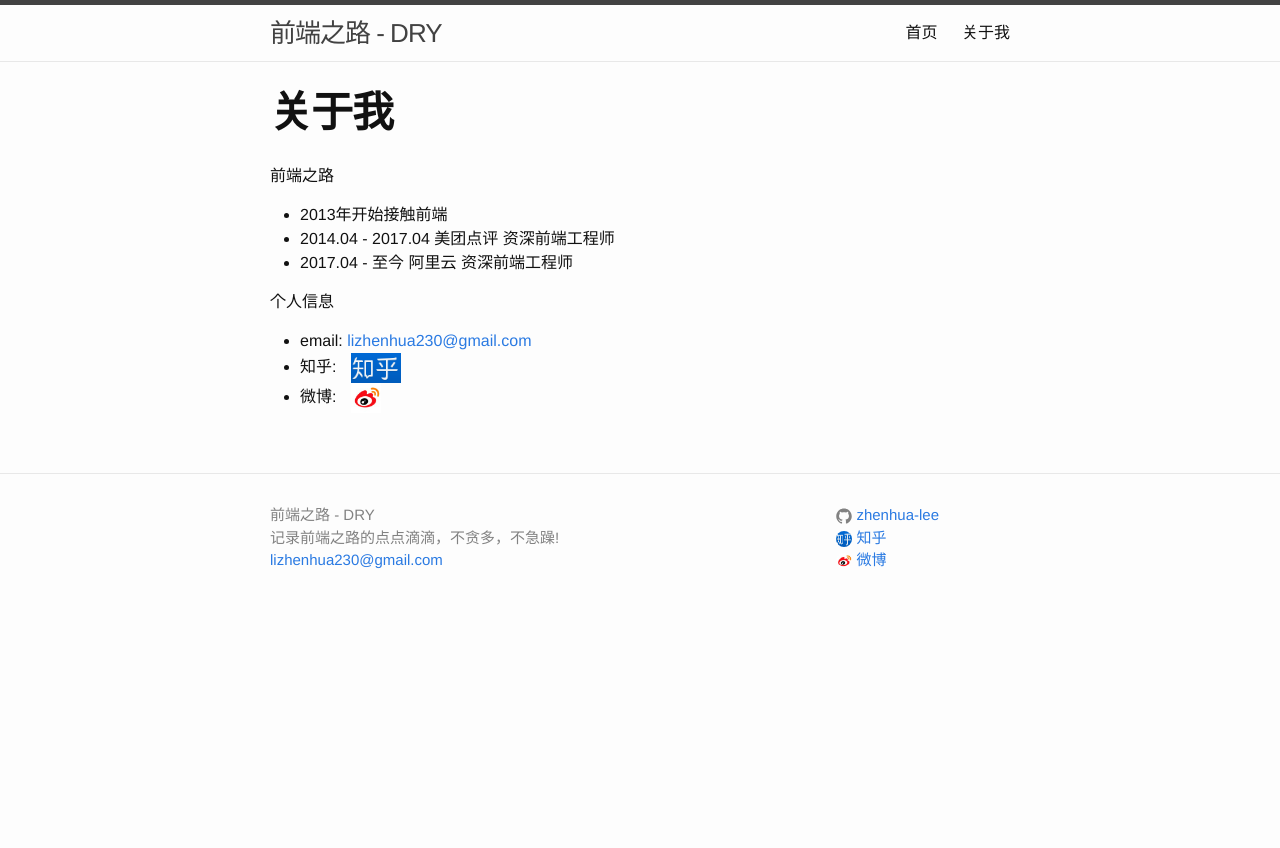
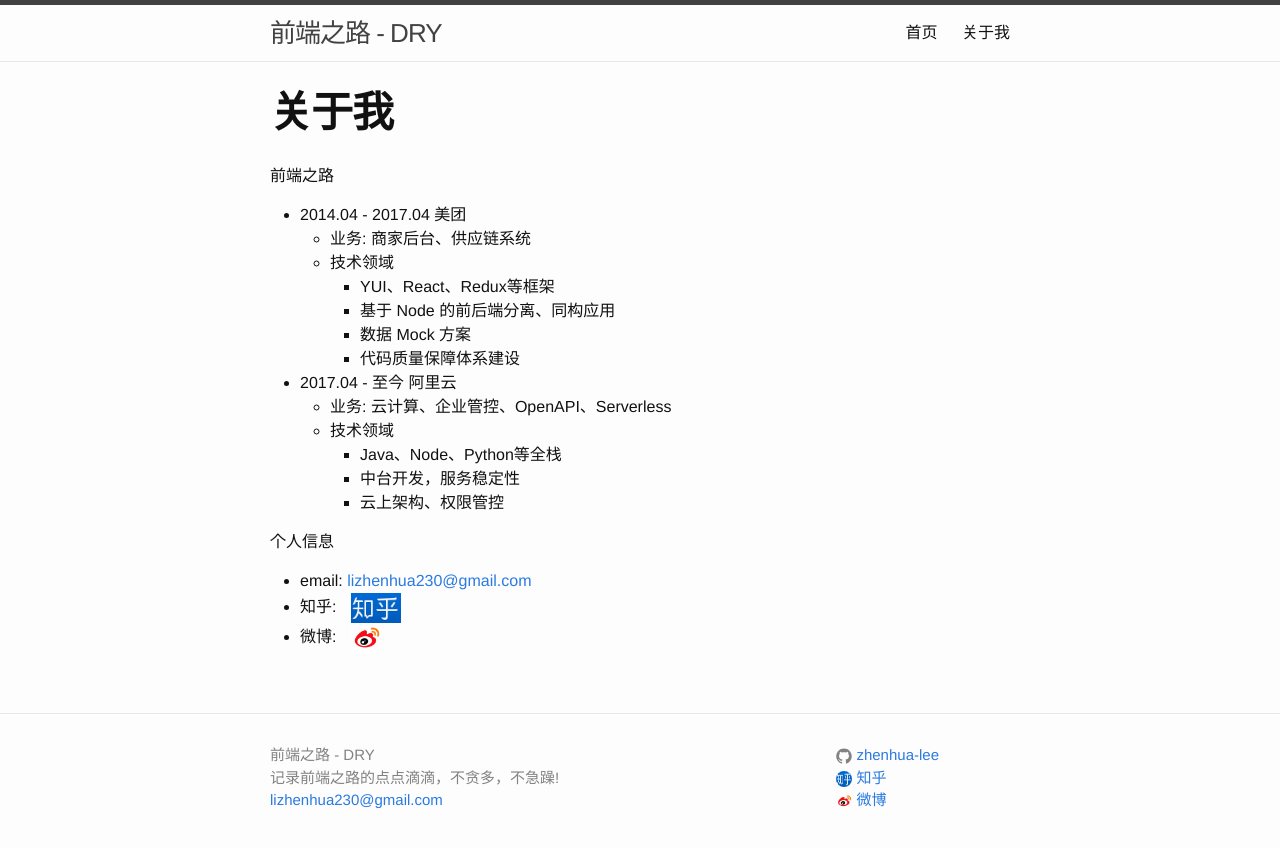
Before and after one commit to zhenhua-lee/zhenhua-lee.github.io, a Jekyll site: the page built from about.md, in a window 1280 px wide. Shown: the top 848 px of the page. Built offline with Jekyll 4.4.1, drawn with Linux system fonts in a browser that asks for light colours.

Commit message:
更新自我介绍

```diff
--- a/about.md
+++ b/about.md
@@ -6,9 +6,19 @@ permalink: /about/
 
 前端之路
 
-- 2013年开始接触前端
-- 2014.04 - 2017.04 美团点评 资深前端工程师
-- 2017.04 - 至今    阿里云 资深前端工程师
+- 2014.04 - 2017.04 美团
+  - 业务: 商家后台、供应链系统
+  - 技术领域
+    - YUI、React、Redux等框架
+    - 基于 Node 的前后端分离、同构应用
+    - 数据 Mock 方案
+    - 代码质量保障体系建设
+- 2017.04 - 至今  阿里云
+  - 业务: 云计算、企业管控、OpenAPI、Serverless
+  - 技术领域
+    - Java、Node、Python等全栈
+    - 中台开发，服务稳定性
+    - 云上架构、权限管控
 
 个人信息
 
```
